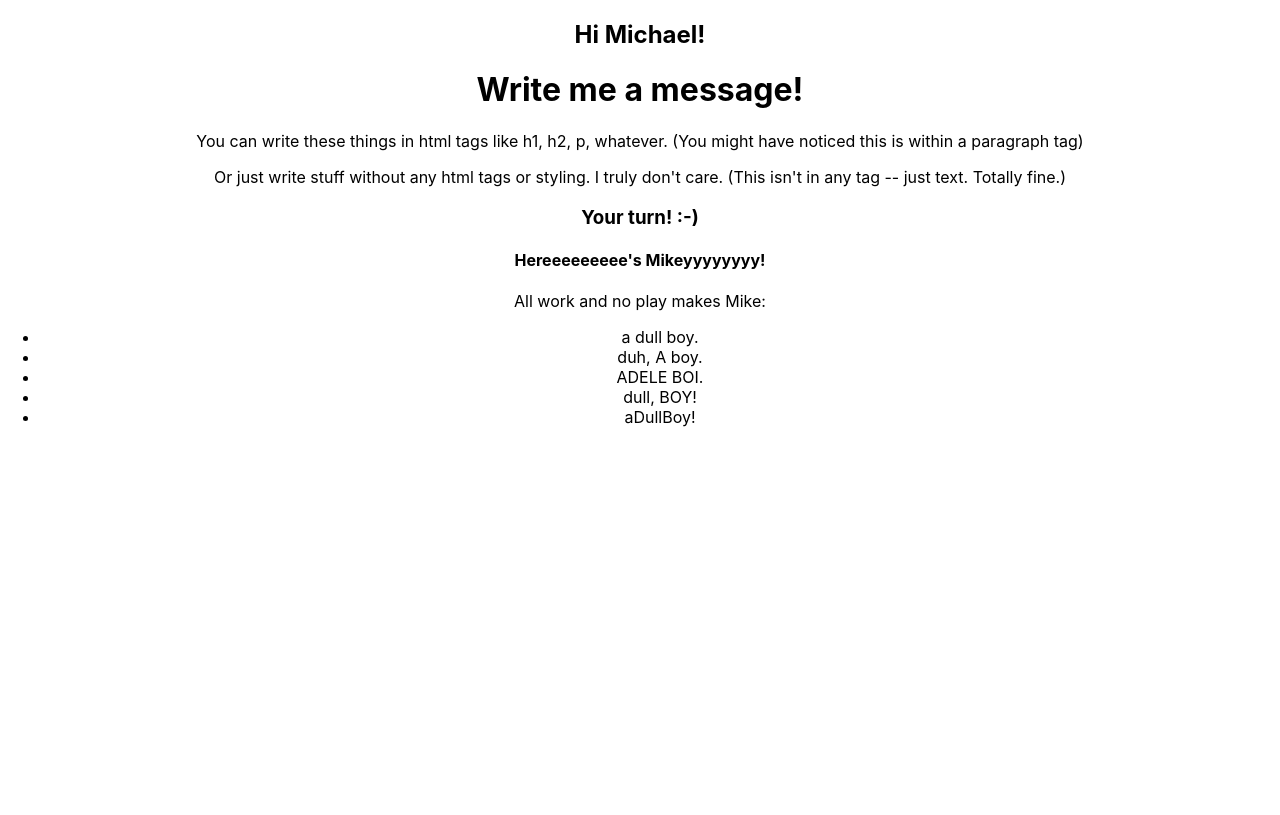
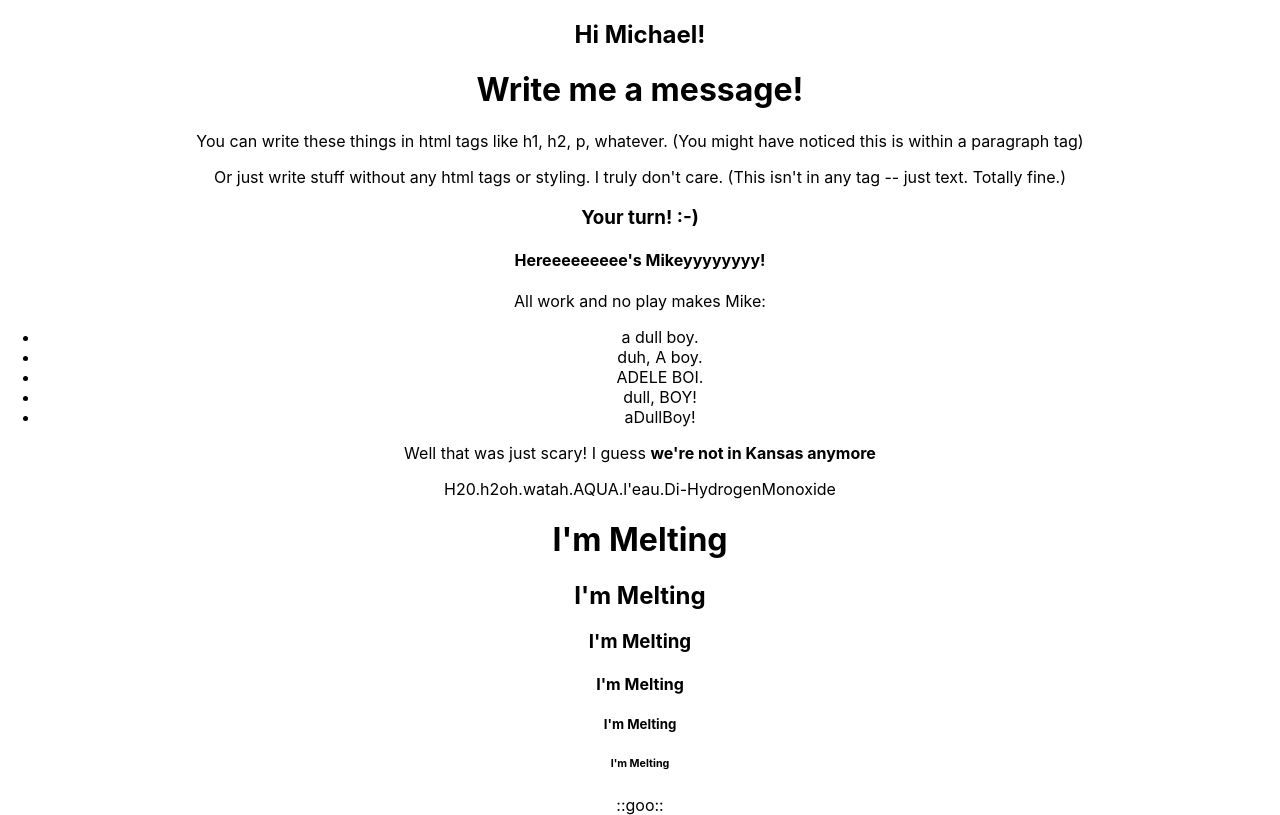
Before and after one commit to SAnschutz/practice-git, a React (Create React App) app: page / in a window 1280 px wide. Built offline with nearby package versions, Linux system fonts and the light colour scheme.

Commit message:
Git is the realm that I am THE WIZARD OF. OZ is my nickname

```diff
--- a/src/Components/Hello.js
+++ b/src/Components/Hello.js
@@ -23,6 +23,15 @@ function Hello() {
           <li>dull, BOY!</li>
           <li>aDullBoy!</li>
       </ul>
+      Well that was just scary!  I guess <b>we're not in Kansas anymore</b>
+      <p>H20.h2oh.watah.AQUA.l'eau.Di-HydrogenMonoxide</p>
+      <h1>I'm Melting</h1>
+      <h2>I'm Melting</h2>
+      <h3>I'm Melting</h3>
+      <h4>I'm Melting</h4>
+      <h5>I'm Melting</h5>
+      <h6>I'm Melting</h6>
+      ::goo::
       {/* Just don't go beyond this line.  For now.  Eventually you'll go far beyond these borders.  But not now. */}
     </div>
   );
```
